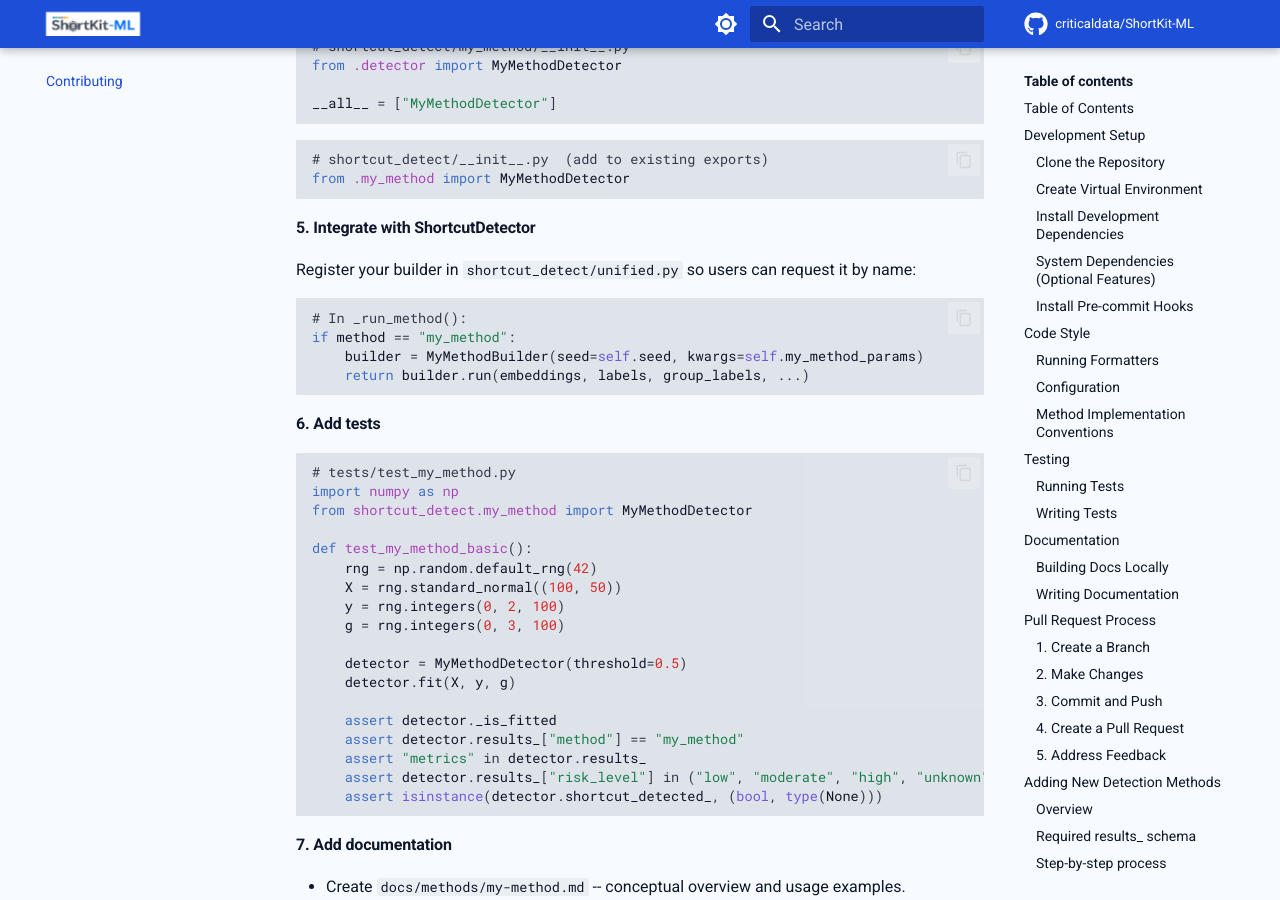
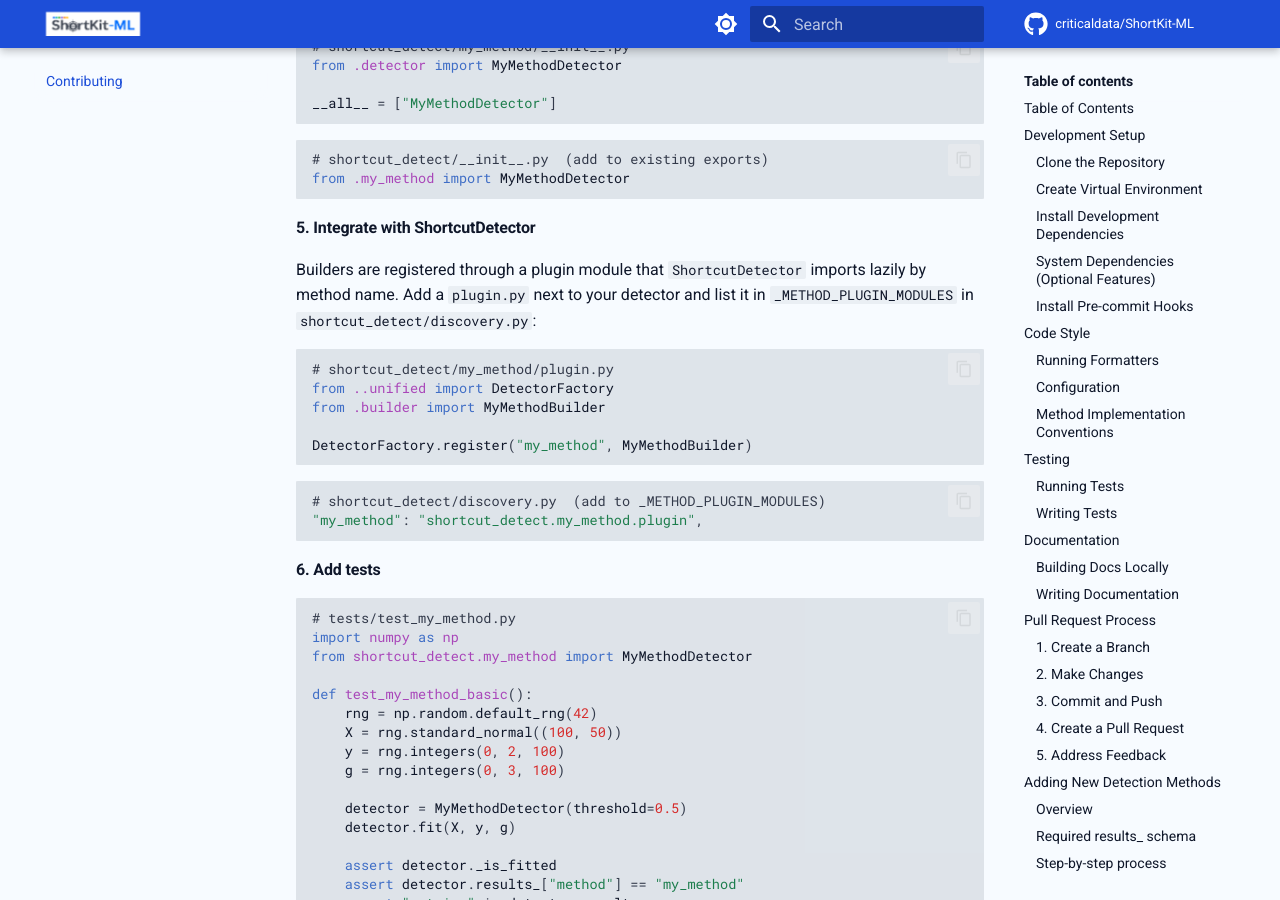
Before and after one commit to criticaldata/ShortKit-ML, an MkDocs documentation site: the page built from docs/contributing.md, in a window 1280 px wide and 900 px high, scrolled down 8049 px. Built offline with MkDocs 1.6.1 and Material for MkDocs 9.7.7, drawn with Linux system fonts in a browser that asks for light colours; comment, search, counter and statistics services are not loaded; the version menu is left out; some of the changed text lies outside the part shown.

Commit message:
README commands and PyPI note; doctests fixed; 11 authors, CITATION.cff; untrack stray outputs; data card rewritten; contributing guide corrected

````diff
--- a/app.py
+++ b/app.py
@@ -2385,8 +2385,8 @@
                         - **Multi-Attribute:** When your CSV has group_label + attr_race, attr_gender, etc., fairness methods run per attribute
                         - **Bias Direction PCA:** Prototype PCA bias direction gaps
                         - **Early-Epoch Clustering (SPARE):** Cluster early-epoch representations to surface shortcut bias signals
-                        - **GCE:** Generalized Cross Entropy bias detector — flags high-loss samples as minority/bias-conflicting
-                        - **SIS:** Sufficient Input Subsets — finds minimal embedding dimensions for prediction (Carter et al. 2019)
+                        - **GCE:** Generalized Cross Entropy bias detector, flags high-loss samples as minority/bias-conflicting
+                        - **SIS:** Sufficient Input Subsets, finds minimal embedding dimensions for prediction (Carter et al. 2019)
                         - **SSA:** Spread Spurious Attribute (semi-supervised): pseudo-labels the spurious attribute from a small labeled split, then runs GroupDRO on the inferred groups
                         - **Causal Effect:** Identifies spurious attributes via causal effect estimation; requires attr_* columns in CSV
                         - **Frequency:** Embedding-space frequency detector -- flags classes whose signal concentrates in few dimensions
--- a/docs/contributing.md
+++ b/docs/contributing.md
@@ -125,7 +125,7 @@
 pytest tests/test_probes.py -v
 
 # Run specific test
-pytest tests/test_probes.py::test_sklearn_probe -v
+pytest tests/test_probes.py::TestSKLearnProbe::test_sklearn_probe_basic_shortcut_detected -v
 ```
 
 ### Writing Tests
@@ -369,14 +369,21 @@
 
 #### 5. Integrate with ShortcutDetector
 
-Register your builder in `shortcut_detect/unified.py` so users can
-request it by name:
+Builders are registered through a plugin module that `ShortcutDetector`
+imports lazily by method name. Add a `plugin.py` next to your detector and
+list it in `_METHOD_PLUGIN_MODULES` in `shortcut_detect/discovery.py`:
 
 ```python
-# In _run_method():
-if method == "my_method":
-    builder = MyMethodBuilder(seed=self.seed, kwargs=self.my_method_params)
-    return builder.run(embeddings, labels, group_labels, ...)
+# shortcut_detect/my_method/plugin.py
+from ..unified import DetectorFactory
+from .builder import MyMethodBuilder
+
+DetectorFactory.register("my_method", MyMethodBuilder)
+```
+
+```python
+# shortcut_detect/discovery.py  (add to _METHOD_PLUGIN_MODULES)
+"my_method": "shortcut_detect.my_method.plugin",
 ```
 
 #### 6. Add tests
````
Also changed, not shown: README.md (+8 -6 lines), claude_desktop_config.json (deleted, +0 -9 lines), data/README.md (+55 -79 lines), pyproject.toml (+7 -3 lines), 14 other files.
